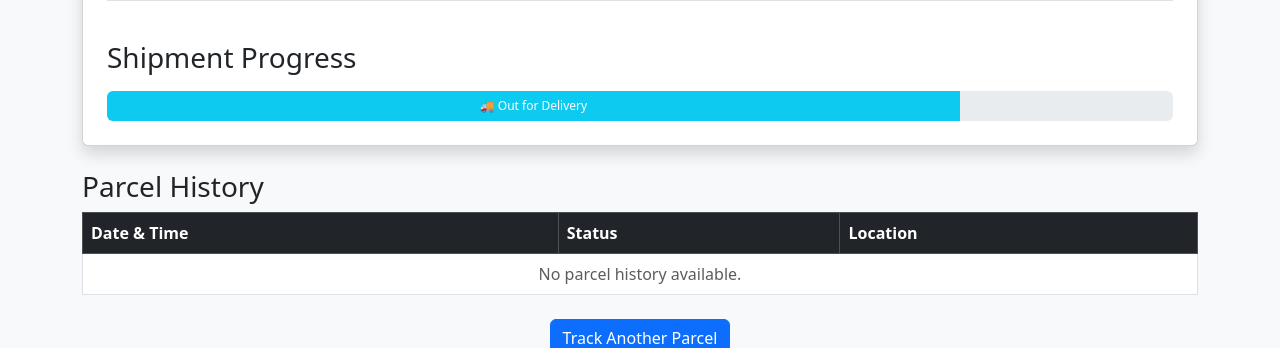
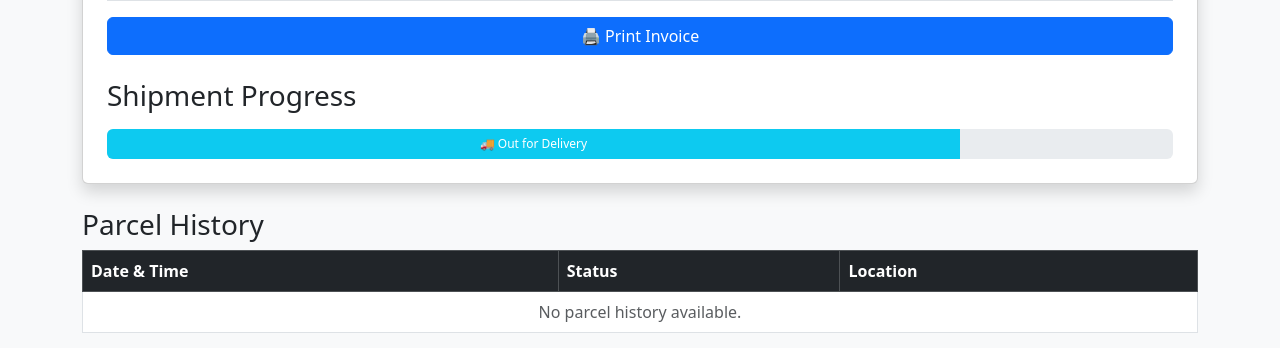
Before and after one commit to Charlesqq11/-Global-Parcel-Express, a Flask app: page /track/1 in a window 1280 px wide. Shown: the part 381-729 px from the top of the page. Run offline with Flask 3, Linux system fonts and the light colour scheme; data comes from the database, SQL or seed files in the repository.

Commit message:
Update requirement

```diff
--- a/requirements.txt
+++ b/requirements.txt
@@ -3,3 +3,4 @@ werkzeug
 qrcode
 pillow
 gunicorn
+python-dotenv
--- a/templates/result.html
+++ b/templates/result.html
@@ -51,6 +51,10 @@
                     <td>{{ parcel[6] }}</td>
                 </tr>
             </table>
+
+            <button onclick="window.print()" class="btn btn-primary">
+                   🖨️ Print Invoice
+            </button>
 
             <!-- Shipment Progress -->
             <div class="mt-4">
```
Also changed, not shown: 1 other file.
